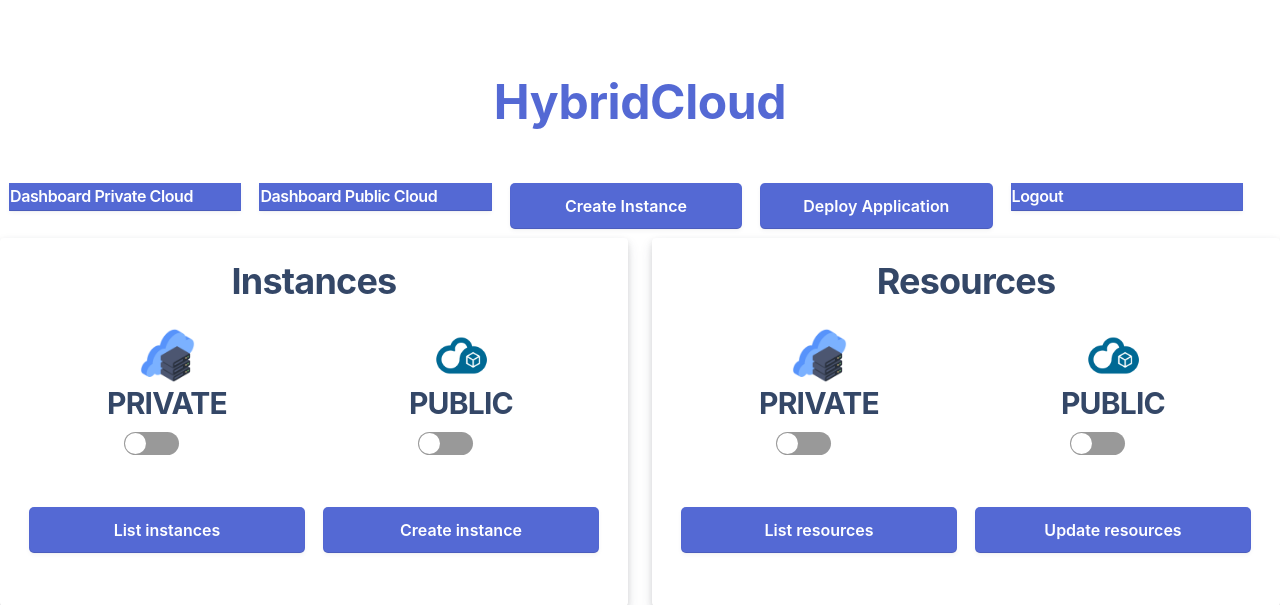
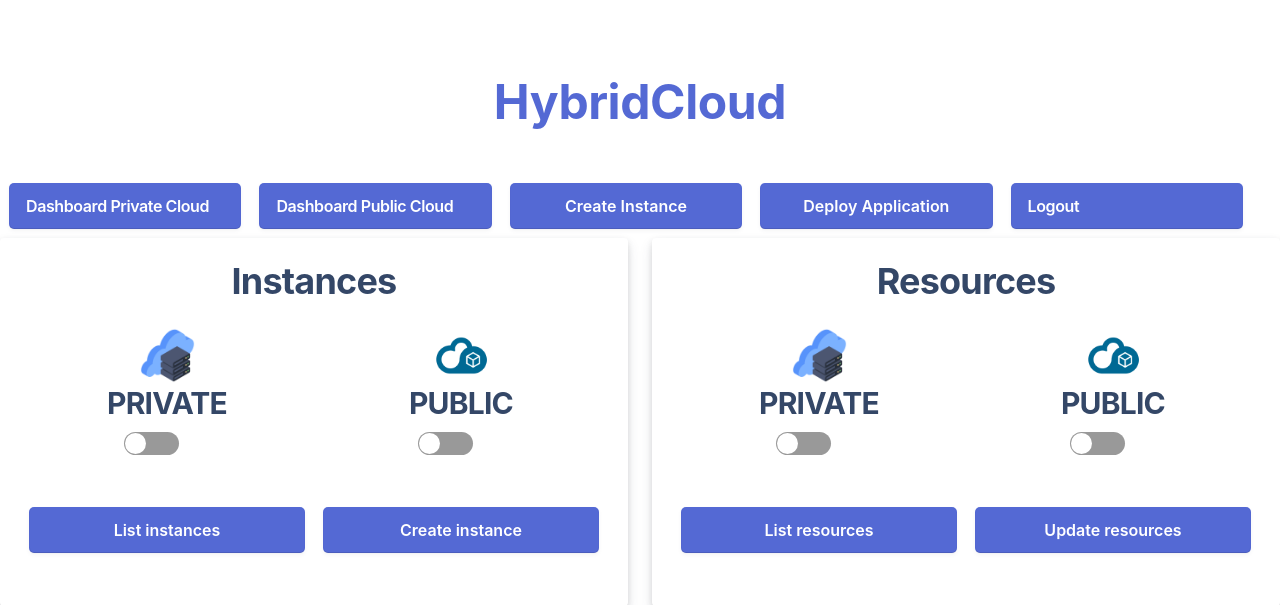
Before and after one commit to PAPAMICA/python-OpenStack-HybridCloud, a Flask app: page / in a window 1280 px wide. Shown: the top 605 px of the page. Run offline with Flask 2, Linux system fonts and the light colour scheme; parts of the project's set-up code (start-up, migrations or seed data) failed here and were passed over; some libraries are stand-ins or nearby versions.

Commit message:
Add quick actions

```diff
--- a/static/css/styles.css
+++ b/static/css/styles.css
@@ -369,6 +369,22 @@ span.status-offline {
   float: left;
   width: 18% !important;
   margin: 10px;
+  font-size: 16px;
+  line-height: 28px;
+  padding: 8px 16px;
+  width: 100%;
+  min-height: 44px;
+  border: unset;
+  border-radius: 4px;
+  outline-color: rgb(84 105 212 / 0.5);
+  background-color: rgb(255, 255, 255);
+  box-shadow: rgba(0, 0, 0, 0) 0px 0px 0px 0px,
+              rgba(0, 0, 0, 0) 0px 0px 0px 0px,
+              rgba(0, 0, 0, 0) 0px 0px 0px 0px,
+              rgba(60, 66, 87, 0.16) 0px 0px 0px 1px,
+              rgba(0, 0, 0, 0) 0px 0px 0px 0px,
+              rgba(0, 0, 0, 0) 0px 0px 0px 0px,
+              rgba(0, 0, 0, 0) 0px 0px 0px 0px;
   background-color: rgb(84, 105, 212);
   box-shadow: rgba(0, 0, 0, 0) 0px 0px 0px 0px,
               rgba(0, 0, 0, 0) 0px 0px 0px 0px,
```
